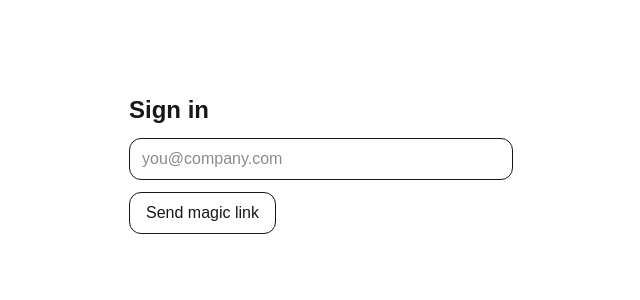
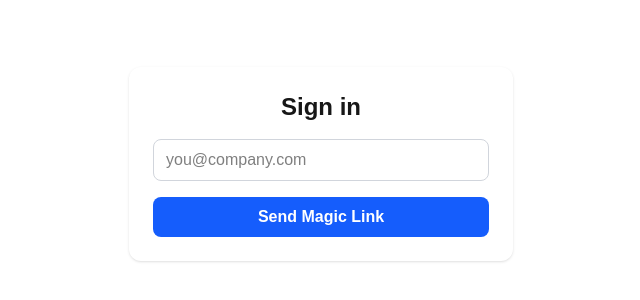
Before and after one commit to VastMermaid/vr-crm, a Next.js app: page /login in a window 1280 px wide. Shown: the part 236-536 px from the top of the page, without its empty margins (319-959 px from the left). Built offline with nearby package versions, Linux system fonts and the light colour scheme; no server answers.

Commit message:
auth: set emailRedirectTo to current origin

```diff
--- a/src/app/login/page.tsx
+++ b/src/app/login/page.tsx
@@ -4,38 +4,61 @@ import { supabase } from '@/lib/supabaseClient'
 
 export default function LoginPage() {
   const [email, setEmail] = useState('')
+  const [loading, setLoading] = useState(false)
   const [sent, setSent] = useState(false)
-  const [loading, setLoading] = useState(false)
   const [error, setError] = useState<string | null>(null)
 
-  async function onSubmit(e: React.FormEvent) {
+  const handleLogin = async (e: React.FormEvent) => {
     e.preventDefault()
     setError(null)
     setLoading(true)
-    const { error } = await supabase.auth.signInWithOtp({ email })
+
+    const { error } = await supabase.auth.signInWithOtp({
+      email,
+      options: {
+        emailRedirectTo: `${window.location.origin}/`,
+      },
+    })
+
     setLoading(false)
     if (error) setError(error.message)
     else setSent(true)
   }
 
   return (
-    <main className="min-h-screen grid place-items-center p-6">
-      <form onSubmit={onSubmit} className="w-full max-w-sm space-y-3">
-        <h1 className="text-2xl font-semibold">Sign in</h1>
+    <main className="min-h-screen flex flex-col items-center justify-center p-6">
+      <div className="max-w-sm w-full bg-white/10 p-6 rounded-xl shadow">
+        <h1 className="text-2xl font-semibold text-center mb-4">Sign in</h1>
+
+        {sent ? (
+          <p className="text-center text-green-500">
+            Check your email for the magic link ✉️
+          </p>
+        ) : (
+          <form onSubmit={handleLogin} className="space-y-4">
             <input
-          className="w-full rounded-xl border px-3 py-2"
+              className="w-full px-3 py-2 rounded-lg border border-gray-300 focus:outline-none focus:ring focus:ring-blue-200 text-black"
               type="email"
               placeholder="you@company.com"
               value={email}
-          onChange={(e)=>setEmail(e.target.value)}
+              onChange={(e) => setEmail(e.target.value)}
               required
             />
-        <button className="rounded-xl border px-4 py-2" disabled={loading} type="submit">
-          {loading ? 'Sending…' : 'Send magic link'}
+
+            <button
+              type="submit"
+              disabled={loading}
+              className="w-full bg-blue-600 hover:bg-blue-700 text-white font-semibold py-2 px-4 rounded-lg"
+            >
+              {loading ? 'Sending…' : 'Send Magic Link'}
             </button>
-        {sent && <p>Check your email for the magic link.</p>}
-        {error && <p className="text-red-600">{error}</p>}
           </form>
+        )}
+
+        {error && (
+          <p className="text-center text-red-500 mt-3">{error}</p>
+        )}
+      </div>
     </main>
   )
 }
```
Lines whose indentation alone changed are shown as unchanged.
